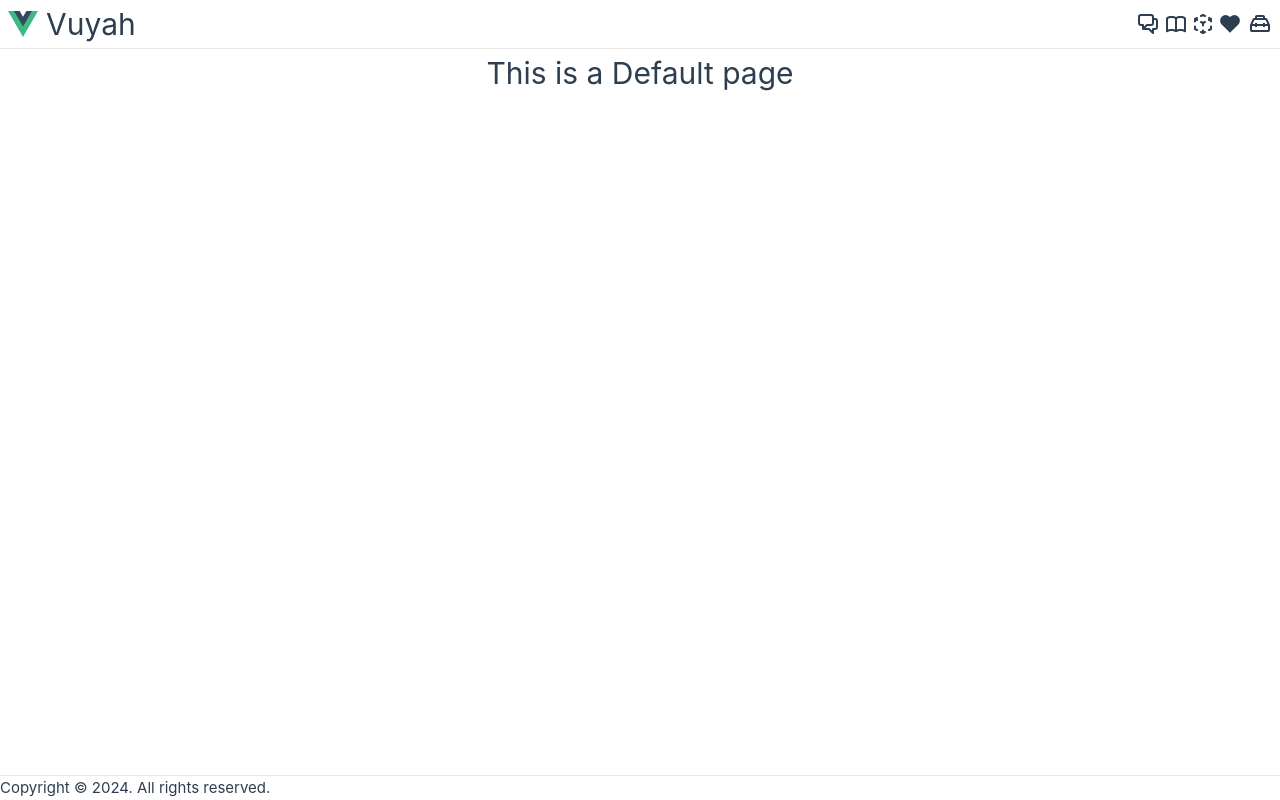
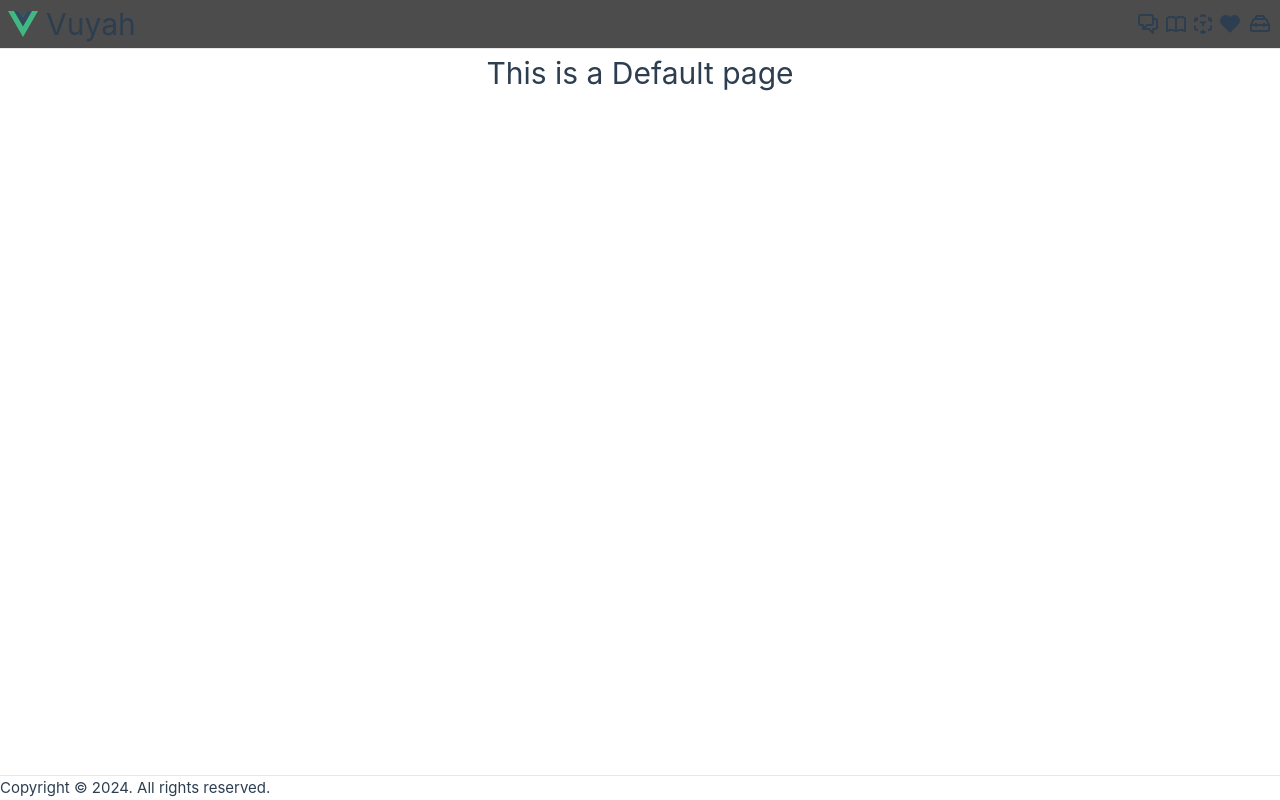
Before and after one commit to oobg/Vuyah, a Vue app: page / in a window 1280 px wide. Built offline with nearby package versions, Linux system fonts and the light colour scheme.

Commit message:
style: add scroll behavior and sticky header styles for improved UX

```diff
--- a/src/app/styles/main.css
+++ b/src/app/styles/main.css
@@ -9,6 +9,15 @@
   height: 100dvh;
 
   overflow: hidden;
+  overflow-y: scroll;
+
+  --webkit-overflow-scrolling: touch;
+
+  header {
+    position: sticky;
+    top: 0;
+    background-color: rgba(0, 0, 0, 0.7);
+  }
 
   header,
   footer {
@@ -17,7 +26,6 @@
 
   > main {
     flex: 1;
-    overflow: auto;
 
     display: flex;
     flex-direction: column;
```
